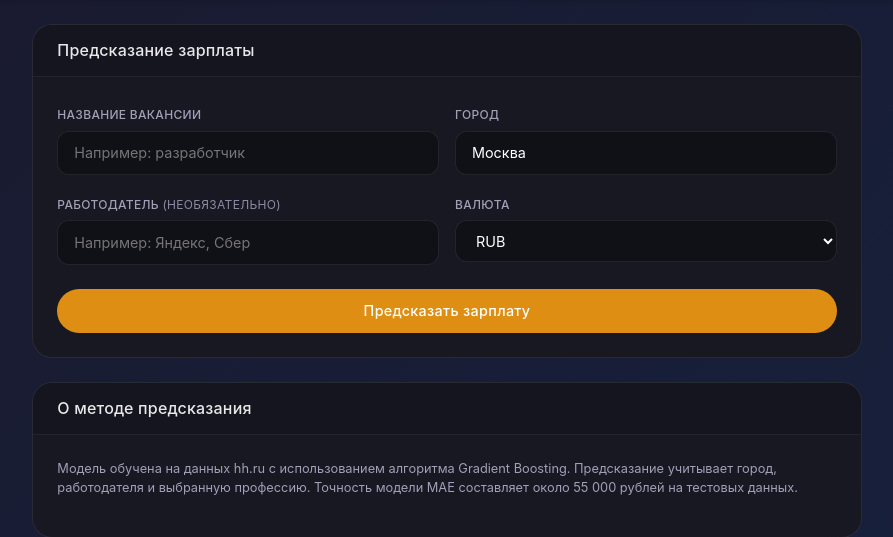
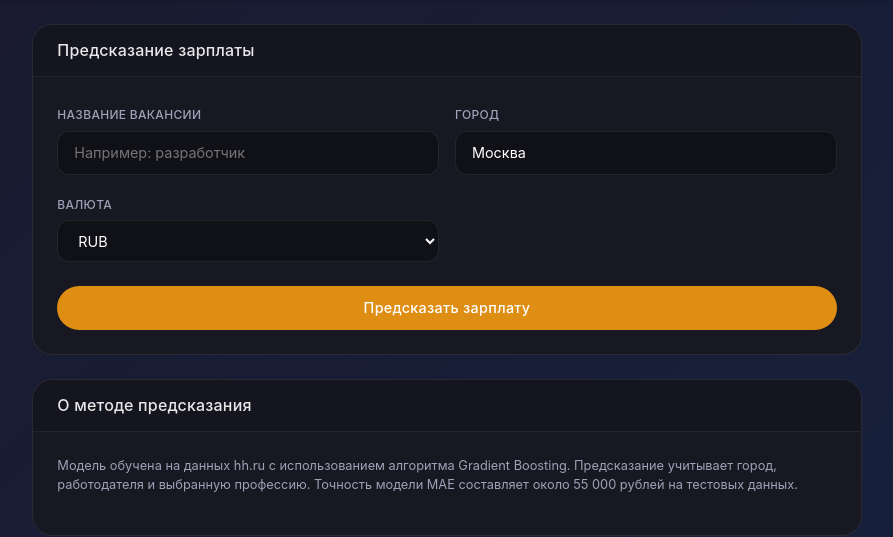
Before and after one commit to Leonid2005ponchik/Job-Analyzer, a Flask app: page /ml in a window 1280 px wide. Shown: the part 57-594 px from the top of the page, without its empty margins (193-1086 px from the left). Run offline with Flask 3, Linux system fonts and the light colour scheme; parts of the project's set-up code (start-up, migrations or seed data) failed here and were passed over.

Commit message:
feat: remove employer field from salary prediction form

```diff
--- a/src/web/app.py
+++ b/src/web/app.py
@@ -327,7 +327,6 @@ def ml_page():
     if request.method == 'POST':
         job_title = request.form.get('job_title', '')
         city = request.form.get('city', 'Москва')
-        employer = request.form.get('employer', '')
         currency = request.form.get('currency', 'RUR')
         profession = job_title.lower().strip()
 
@@ -339,7 +338,7 @@ def ml_page():
 
         if profession:
             try:
-                salary = predictor._predict(profession, city, employer, currency)
+                salary = predictor._predict(profession, city, 'Other', currency)
                 if salary:
                     salary = round(salary)
                     print(f"Предсказанная зарплата: {salary}")
@@ -352,7 +351,6 @@ def ml_page():
                          salary=salary,
                          profession=profession,
                          city=city,
-                         employer=employer,
                          currency=currency,
                          job_title=job_title)
 
--- a/src/web/templates/ml.html
+++ b/src/web/templates/ml.html
@@ -252,10 +252,6 @@
                                 <input type="text" class="form-control-dark" id="city" name="city" value="{{ city if city else 'Москва' }}" required>
                             </div>
                             <div class="col-md-6">
-                                <label for="employer" class="form-label-custom">Работодатель <span class="text-muted-light" style="font-weight: normal;">(необязательно)</span></label>
-                                <input type="text" class="form-control-dark" id="employer" name="employer" value="{{ employer }}" placeholder="Например: Яндекс, Сбер">
-                            </div>
-                            <div class="col-md-6">
                                 <label for="currency" class="form-label-custom">Валюта</label>
                                 <select class="select-dark" id="currency" name="currency">
                                     <option value="RUB" {% if currency == 'RUB' %}selected{% endif %}>RUB</option>
```
